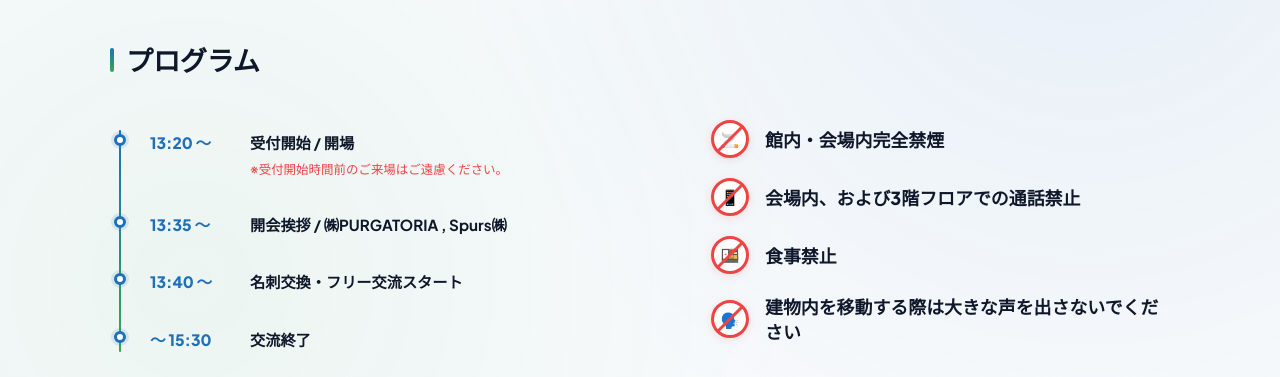
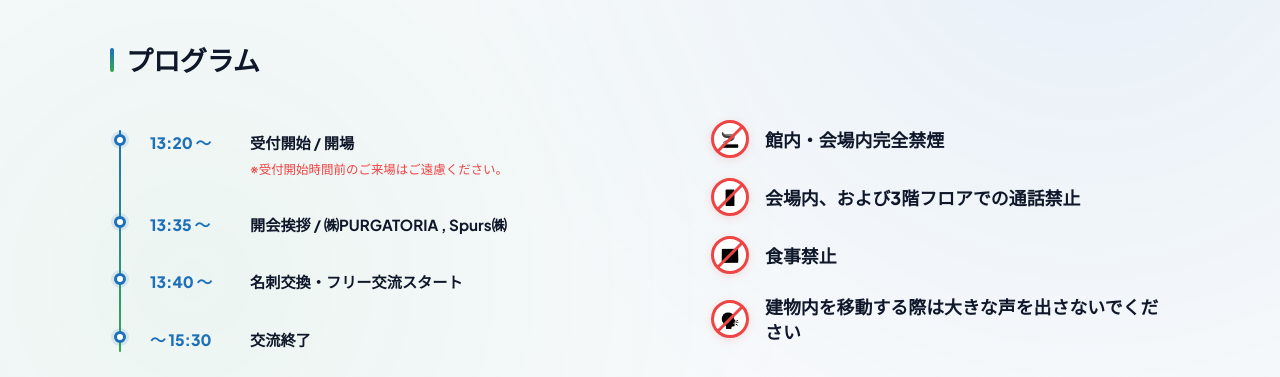
Before and after one commit to spursweb-byte/kouryukai_2026, a Next.js app: page / in a window 1280 px wide. Shown: the part 1040-1417 px from the top of the page. Built offline with nearby package versions, Linux system fonts and the light colour scheme; no server answers; the database is empty.

Commit message:
style: make inner icons of prohibition signs pure black silhouettes

```diff
--- a/src/app/page.module.css
+++ b/src/app/page.module.css
@@ -560,6 +560,7 @@
 .signEmoji {
   font-size: 0.95rem;
   line-height: 1;
+  filter: grayscale(100%) brightness(0);
 }
 
 .venueNoticeText h5 {
```
